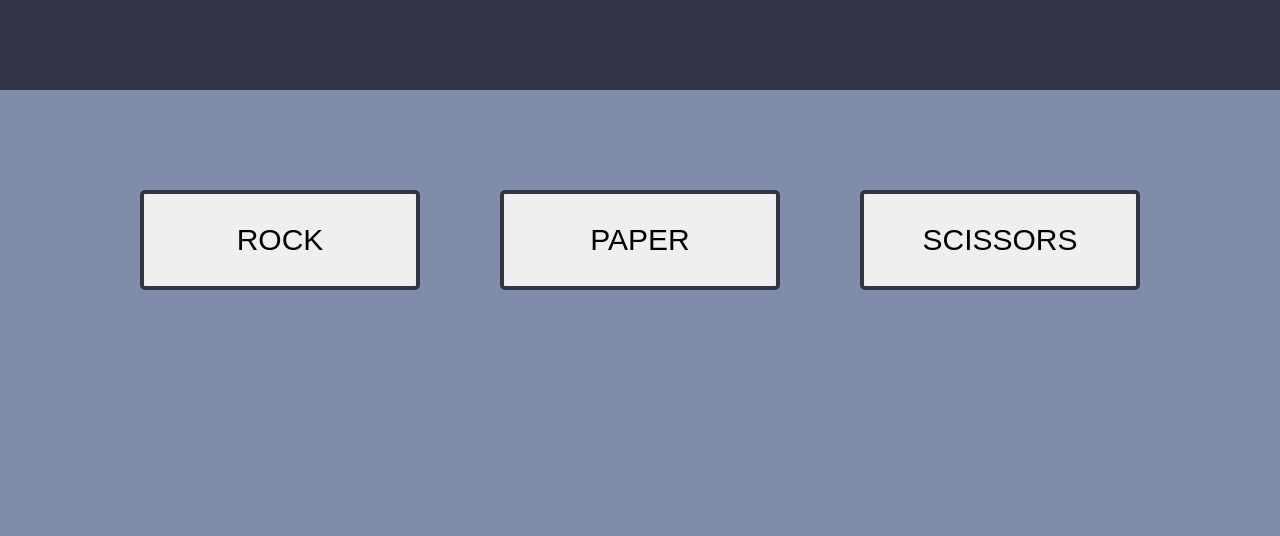
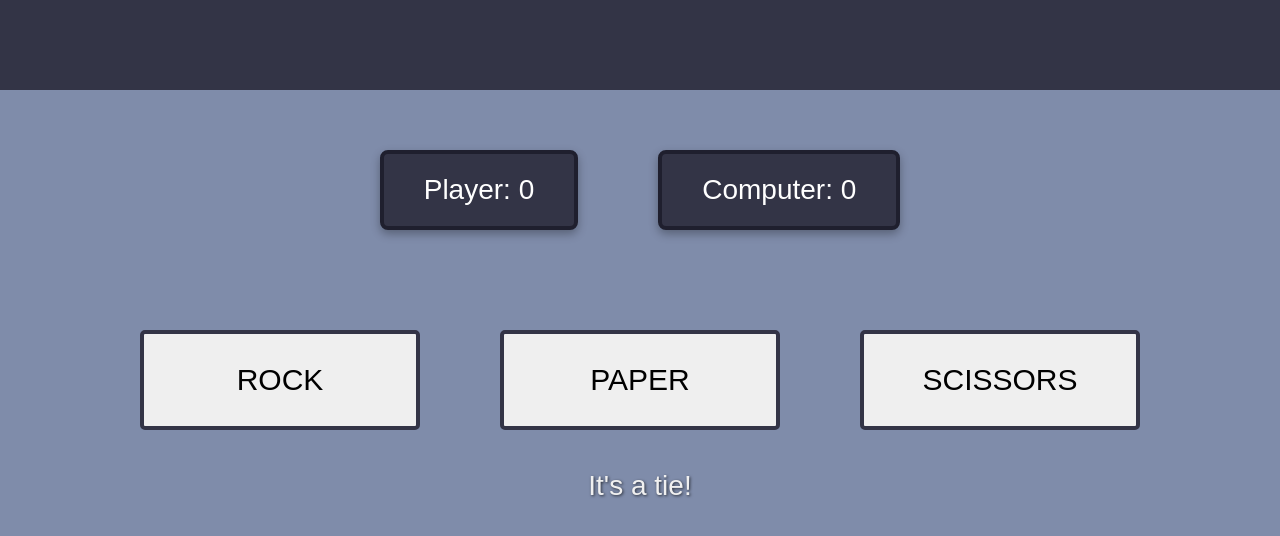
Before and after one commit to TheRookiexe/Rock_paper_scissors, a plain HTML site: page index.html in a window 1280 px wide. Both pictures are taken after a click on the button "ROCK". Shown: the part 110-646 px from the top of the page. Drawn offline with Linux system fonts and the light colour scheme; a web font is replaced by a local one.

Commit message:
Linked js with html.
The page is now intractive and also made so changes in css for scores and result section.

```diff
--- a/index.html
+++ b/index.html
@@ -13,14 +13,15 @@
     </div>
     <div class="body">
         <div class="scores">
-
+            <div class="score" id="player-score">Player: 0</div>
+            <div class="score" id="computer-score">Computer: 0</div>
         </div>
         <div class="buttons">
-            <button> ROCK </button>
-            <button> PAPER </button>
-            <button> SCISSORS </button>
+            <button class="rps-btn" data-choice="rock">ROCK</button>
+            <button class="rps-btn" data-choice="paper">PAPER</button>
+            <button class="rps-btn" data-choice="scissors">SCISSORS</button>
         </div>
     </div>
-    <!-- <script src="script.js"></script> -->
+    <script src="script.js"></script>
 </body>
 </html>
--- a/script.js
+++ b/script.js
@@ -1,76 +1,93 @@
+const buttons = document.querySelectorAll('.rps-btn');
+const playerScoreDiv = document.getElementById('player-score');
+const computerScoreDiv = document.getElementById('computer-score');
+
+const resultDiv = document.createElement('div');
+resultDiv.className = 'result-message';
+document.querySelector('.body').appendChild(resultDiv);
+
 function getComputerChoice(){
     const comp_choice=["rock", "paper", "scissors"];
     return comp_choice[Math.floor(Math.random()*comp_choice.length)];
 }
 // console.log(getComputerChoice())
 
-function getHumanChoice(){
-    let users_Choice=prompt("Enter your choice (Rock, Paper, Scissors): ").toLowerCase();
-    return users_Choice;
-}
+// function getHumanChoice(){
+//     let users_Choice=prompt("Enter your choice (Rock, Paper, Scissors): ").toLowerCase();
+//     return users_Choice;
+// }
 // console.log(getHumanChoice())
 
 let humanScore=0;
 let computerScore=0;
+let roundsPlayed = 0;
+const maxRounds = 5;
+
 
 function playRound(ComputerChoice, HumanChoice){
     switch (HumanChoice) {
         case 'rock':
             if(ComputerChoice=='rock'){
-                console.log("It's a tie!");
+                resultDiv.textContent ="It's a tie!";
             }else if(ComputerChoice=='paper'){
-                console.log('You Lose! Paper Beats Rock');
+                resultDiv.textContent ='You Lose! Paper Beats Rock';
                 return computerScore++;
             }else{
-                console.log('You win! Rock Beats Scissors.');
+                resultDiv.textContent ='You win! Rock Beats Scissors.';
                 return humanScore++;
             }
             break;
         case 'paper':
             if (ComputerChoice=="paper"){
-                console.log("It's a tie.");
+                resultDiv.textContent ="It's a tie.";
             }else if(ComputerChoice=="scissors"){
-                console.log("You Lose! Scissors Beats Paper.");
+                resultDiv.textContent ="You Lose! Scissors Beats Paper.";
                 return computerScore++;
             }else{
-                console.log("You win! Paper Beats Rock.");
+                resultDiv.textContent ="You win! Paper Beats Rock.";
                 return humanScore++;
             }
             break;
         case 'scissors':
             if (ComputerChoice=="scissors"){
-                console.log("It's a tie.")
+                resultDiv.textContent ="It's a tie.";
             }else if(ComputerChoice=="rock"){
-                console.log("You Lose! Rock Beats Scissors.")
+                resultDiv.textContent ="You Lose! Rock Beats Scissors.";
                 return computerScore++;
             }else{
-                console.log("You win! Scissors beats Paper.")
+                resultDiv.textContent ="You win! Scissors beats Paper.";
                 return humanScore++;
             }
             break;
         default:
-            console.log("Invalid Input. Please Enter Rock, Paper or Scissors.")
+            resultDiv.textContent ="Invalid Input. Please Enter Rock, Paper or Scissors.";
             break;
     }
 }
 
 
-function playRounds(round){
-    while(round<5){
-    const ComputerChoice=getComputerChoice();
-    const HumanChoice=getHumanChoice();
-    playRound(ComputerChoice,HumanChoice);
-    console.log(`Your Score: ${humanScore} | Computer Score: ${computerScore}`);
-    round++
+buttons.forEach(button => {
+  button.addEventListener('click', () => {
+    if (roundsPlayed >= maxRounds) return; // Stop accepting input after 5 rounds
+
+    const HumanChoice = button.dataset.choice;
+    const ComputerChoice = getComputerChoice();
+
+    playRound(ComputerChoice, HumanChoice);
+
+    playerScoreDiv.textContent = `Player: ${humanScore}`;
+    computerScoreDiv.textContent = `Computer: ${computerScore}`;
+
+    roundsPlayed++;
+
+    if (roundsPlayed === maxRounds) {
+      if (humanScore > computerScore) {
+        resultDiv.textContent = `Game Over! You won! Final score: Player ${humanScore} - Computer ${computerScore}`;
+      } else if (computerScore > humanScore) {
+        resultDiv.textContent = `Game Over! You lost! Final score: Player ${humanScore} - Computer ${computerScore}`;
+      } else {
+        resultDiv.textContent = `Game Over! It's a tie! Final score: Player ${humanScore} - Computer ${computerScore}`;
+      }
     }
-    console.log('------------------------game Over-----------------------------')
-    if (humanScore>computerScore){
-        console.log(`You won! Your Score: ${humanScore} | Computer Score: ${computerScore}`)
-    }else if (computerScore>humanScore){
-        console.log(`You Lost! Your Score: ${humanScore} | Computer Score: ${computerScore}`)
-    }else{
-        console.log(`It's a tie!`)
-    }
-}
-
-playRounds(0)
+  });
+});
--- a/styles/style.css
+++ b/styles/style.css
@@ -45,3 +45,32 @@ button:active{
     justify-content: center;
     gap: 80px;
 }
+
+.scores {
+    display: flex;
+    justify-content: center;
+    gap: 80px;
+    margin-top: 60px;
+}
+
+.score {
+    font-family: 'Public Pixel', sans-serif;
+    font-size: 28px;
+    background-color: #333446;
+    color: white;
+    padding: 20px 40px;
+    border-radius: 8px;
+    border: 4px solid #1f1f2e;
+    box-shadow: 0 4px 10px rgba(0, 0, 0, 0.3);
+}
+
+.result-message {
+    margin-top: 40px;
+    text-align: center;
+    font-family: 'Public Pixel', sans-serif;
+    font-size: 28px;
+    color: #f0f0f0;
+    text-shadow: 1px 1px 3px #000000aa;
+    min-height: 40px;  /* Keeps space even if no message */
+    user-select: none;
+}
```
